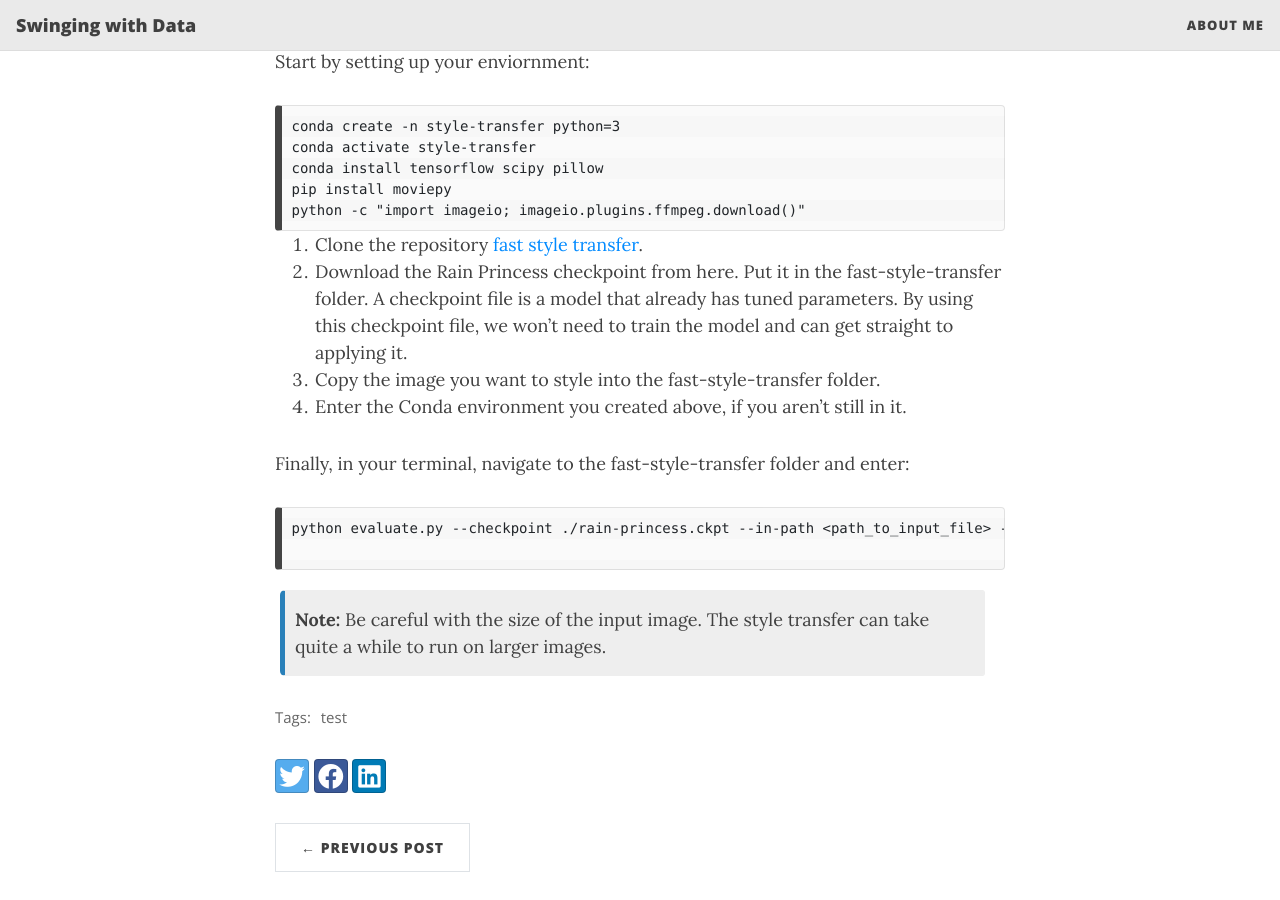
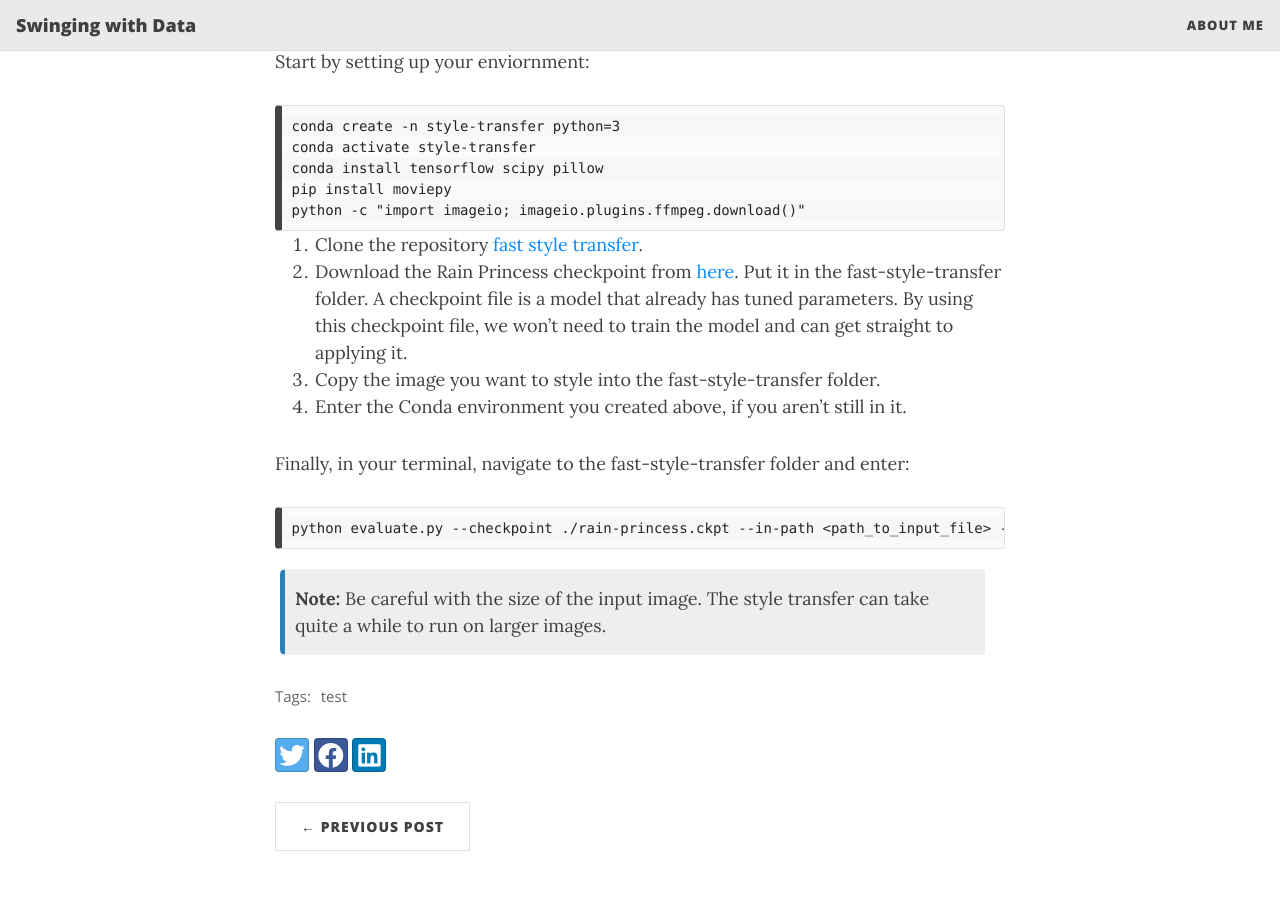
Before and after one commit to xavierlopeze/xavierlopeze.github.io, a Jekyll site: the page built from _posts/2021-01-01-style-transfer.md, in a window 1280 px wide and 900 px high, scrolled down 758 px. Built offline with Jekyll 4.4.1, drawn with Linux system fonts in a browser that asks for light colours; nearby versions of some CDN libraries; part of the change alters nothing that is shown.

```diff
--- a/_posts/2021-01-01-style-transfer.md
+++ b/_posts/2021-01-01-style-transfer.md
@@ -36,7 +36,7 @@ python -c "import imageio; imageio.plugins.ffmpeg.download()"
 
 
 1. Clone the repository [fast style transfer](https://github.com/lengstrom/fast-style-transfer).
-2. Download the Rain Princess checkpoint from here. Put it in the fast-style-transfer folder. A checkpoint file is a model that already has tuned parameters. By using this checkpoint file, we won't need to train the model and can get straight to applying it.
+2. Download the Rain Princess checkpoint from [here](https://drive.google.com/drive/folders/0B9jhaT37ydSyRk9UX0wwX3BpMzQ). Put it in the fast-style-transfer folder. A checkpoint file is a model that already has tuned parameters. By using this checkpoint file, we won't need to train the model and can get straight to applying it.
 3. Copy the image you want to style into the fast-style-transfer folder.
 4. Enter the Conda environment you created above, if you aren't still in it.
 
@@ -46,9 +46,7 @@ Finally, in your terminal, navigate to the fast-style-transfer folder and enter:
 
  ~~~
 python evaluate.py --checkpoint ./rain-princess.ckpt --in-path <path_to_input_file> --out-path ./output_image.jpg
-
 ~~~
-
 
 {: .box-note}
 **Note:** Be careful with the size of the input image. The style transfer can take quite a while to run on larger images.
```
